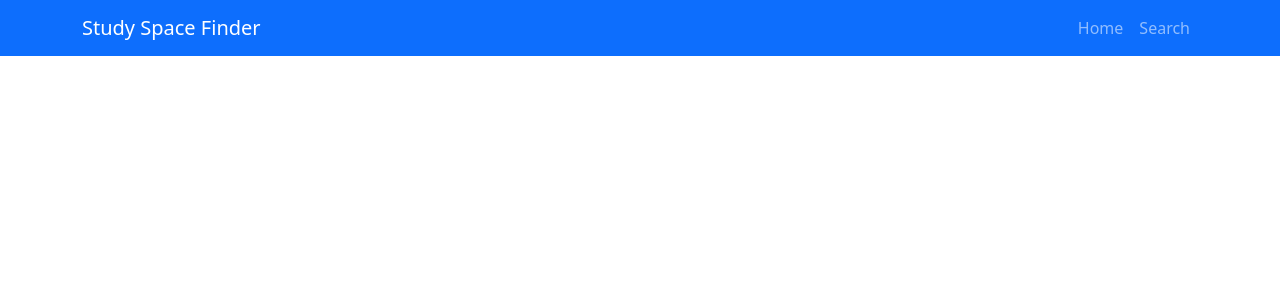
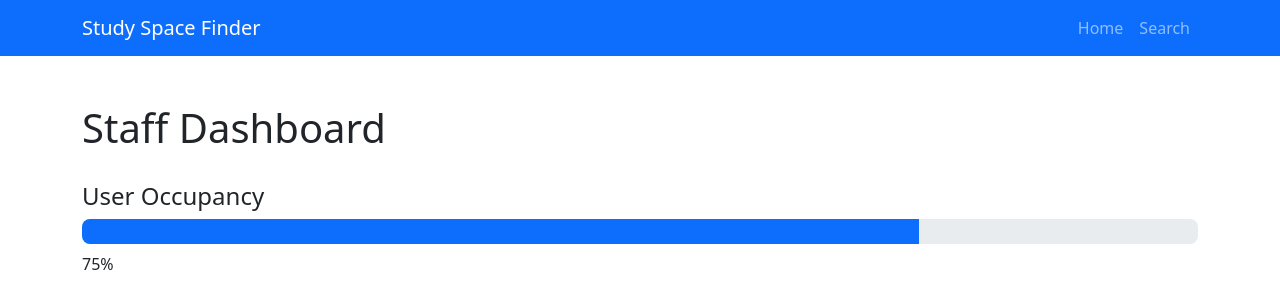
Before and after one commit to maxim-club/SoftwareEngineeringGroupCW, a React (Create React App) app in the folder frontend/: page /staff-dashboard in a window 1280 px wide. Shown: the top 308 px of the page. Built offline with nearby package versions, Linux system fonts and the light colour scheme.

Commit message:
GSE-78: Add User Occupancy component and Staff Dashboard route

```diff
--- a/frontend/src/App.js
+++ b/frontend/src/App.js
@@ -4,6 +4,7 @@ import Home from './pages/Home';
 import Search from './pages/Search';
 import BackendTest from "./components/BackendTest";
 import LineTrial from "./pages/Line-trial";
+import StaffDashboard from "./pages/StaffDashboard";
 
 
 function App() {
@@ -15,6 +16,7 @@ function App() {
                 <Route path="/search" element={<Search />} />
                 <Route path="/backendtest" element={<BackendTest />} />
                 <Route path="/line-chart" element={<LineTrial />} />
+                <Route path="/staff-dashboard" element={<StaffDashboard />} />
             </Routes>
         </Router>
     );
--- /dev/null
+++ b/frontend/src/components/UserOccupancy.jsx
@@ -0,0 +1,38 @@
+import { useState, useEffect } from "react";
+
+export default function UserOccupancy() {
+  const [percentage, setPercentage] = useState(25);
+
+  useEffect(() => {
+    const timer = setTimeout(() => {
+      setPercentage(75);
+    }, 2000); // 2 sec delay;
+
+    return () => clearTimeout(timer);
+  }, []);
+
+  return (
+    <div style={{ marginTop: "30px" }}>
+      <h4>User Occupancy</h4>
+
+      <div style={{
+        backgroundColor: "#e9ecef",
+        borderRadius: "8px",
+        height: "25px",
+        width: "100%",
+        overflow: "hidden"
+      }}>
+        <div
+          style={{
+            height: "100%",
+            width: `${percentage}%`,
+            backgroundColor: "#0d6efd",
+            transition: "width 1s ease-in-out"
+          }}
+        />
+      </div>
+
+      <p style={{ marginTop: "8px" }}>{percentage}%</p>
+    </div>
+  );
+}
--- /dev/null
+++ b/frontend/src/pages/StaffDashboard.jsx
@@ -0,0 +1,11 @@
+import { Container } from "react-bootstrap";
+import UserOccupancyPercent from "../components/UserOccupancy";
+
+export default function StaffDashboard() {
+  return (
+    <Container className="mt-5">
+      <h1>Staff Dashboard</h1>
+      <UserOccupancyPercent />
+    </Container>
+  );
+}
```
